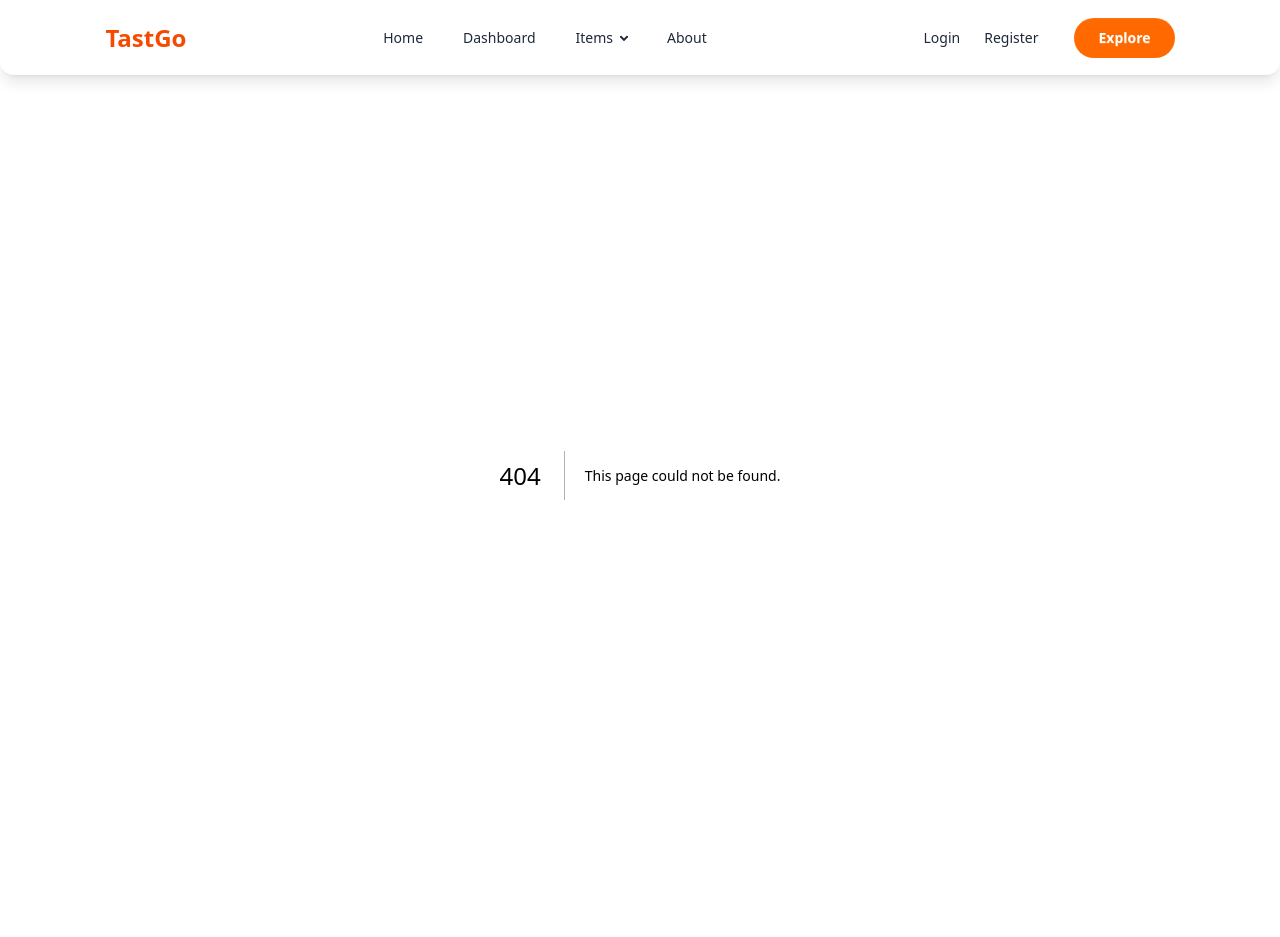
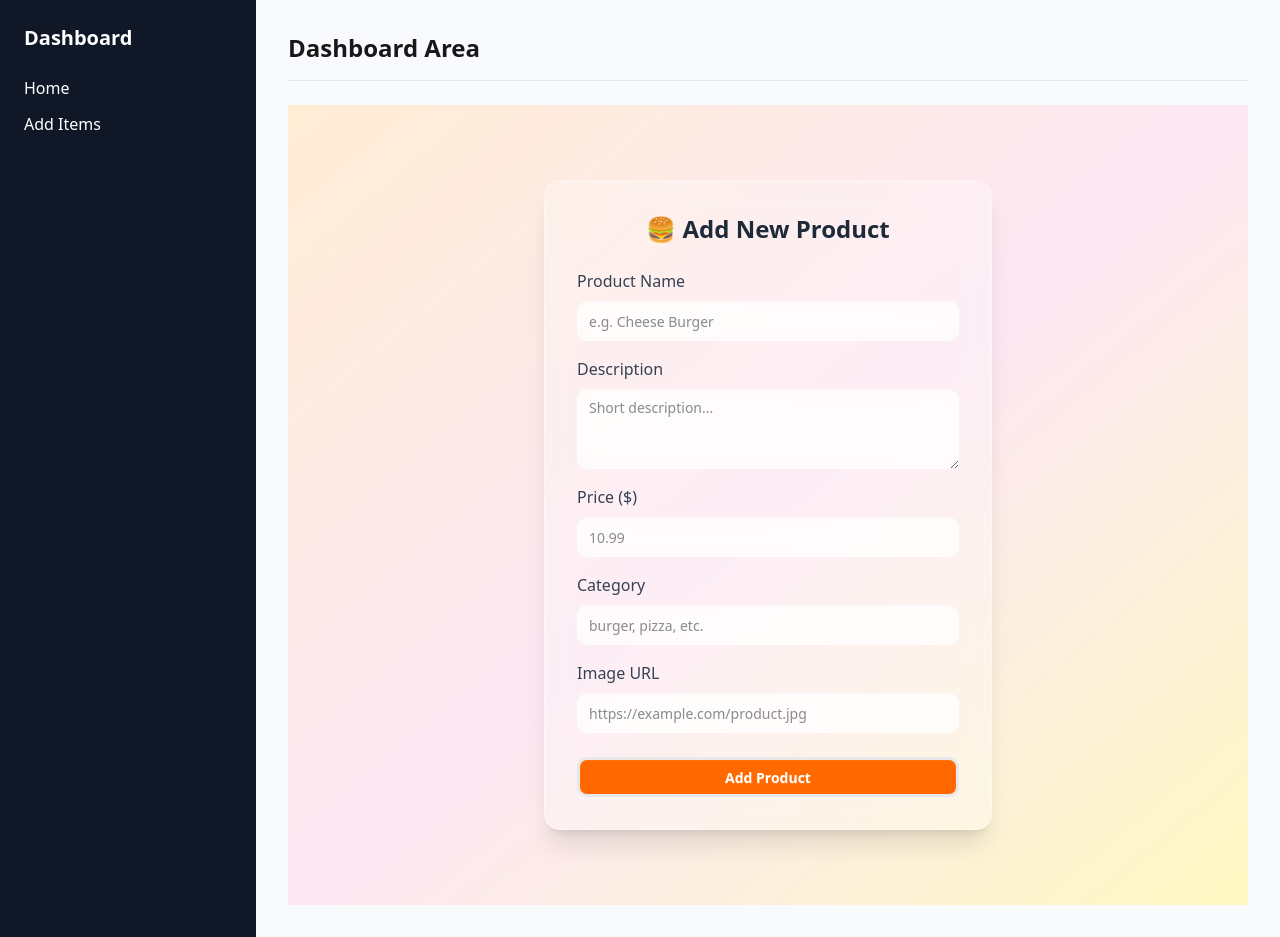
Before and after one commit to arjsabbir88/tastygo, a Next.js app: page /dashboard/add-items in a window 1280 px wide. Before the commit this address had no page. Before the commit the page ends 875 px from the top, so only its background shows below. Built offline with nearby package versions, Linux system fonts and the light colour scheme.

Commit message:
completed the dashboard

```diff
--- /dev/null
+++ b/app/components/ClientLayout/ClientLayout.tsx
@@ -0,0 +1,18 @@
+"use client";
+
+import { usePathname } from "next/navigation";
+import NavBar from "../NavBar/NavBar";
+import { div } from "framer-motion/client";
+
+
+export default function ClientLayout({ children }: { children: React.ReactNode }) {
+  const pathname = usePathname();
+  const isDashboard = pathname.startsWith("/dashboard");
+
+  return (
+    <div className="min-h-screen flex flex-col">
+      {!isDashboard && <NavBar />}
+      <main className="flex-1">{children}</main>
+    </div>
+  );
+}
--- a/app/components/Menu/MenuPage.tsx
+++ b/app/components/Menu/MenuPage.tsx
@@ -1,6 +1,7 @@
 "use client";
 import { useEffect, useState } from "react";
 import { motion } from "framer-motion";
+import Link from "next/link";
 
 const MenuPage = () => {
   interface Item {
@@ -25,9 +26,15 @@ const MenuPage = () => {
   }, []);
 
   // Group by category
-  const categories = ["ice-cream", "pizza", "burger", "sandwich", "soft-drinks"];
+  const categories = [
+    "ice-cream",
+    "pizza",
+    "burger",
+    "sandwich",
+    "soft-drinks",
+  ];
   console.log("Fetched items:", items); // Debugging line to check fetched items
-  const getItemsByCategory = (cat:any) =>
+  const getItemsByCategory = (cat: any) =>
     items.filter((item) => item.category === cat);
 
   return (
@@ -52,6 +59,7 @@ console.log("Fetched items:", items); // Debugging line to check fetched items
           {/* Horizontal Scroll / Slider */}
           <div className="flex gap-6 overflow-hidden pb-4 scrollbar-hide">
             {getItemsByCategory(cat).map((item) => (
+              <Link key={item._id} href={`/pages/all-items/${item._id}`}>
                 <motion.div
                   key={item.id}
                   whileHover={{ scale: 1.05 }}
@@ -76,6 +84,7 @@ console.log("Fetched items:", items); // Debugging line to check fetched items
                     </button>
                   </div>
                 </motion.div>
+              </Link>
             ))}
           </div>
         </motion.div>
--- a/app/components/NavBar/NavBar.tsx
+++ b/app/components/NavBar/NavBar.tsx
@@ -91,6 +91,7 @@
 import Link from "next/link";
 import { motion } from "framer-motion";
 import { useState } from "react";
+import { nav } from "framer-motion/client";
 
 const NavBar = () => {
   const [isOpen, setIsOpen] = useState(false);
@@ -146,6 +147,7 @@ const NavBar = () => {
   );
 
   return (
+    <nav className="sticky top-0 z-50">
       <motion.div
         initial={{ y: -80, opacity: 0 }}
         animate={{ y: 0, opacity: 1 }}
@@ -236,6 +238,7 @@ const NavBar = () => {
           </motion.div>
         )}
       </motion.div>
+    </nav>
   );
 };
 
--- a/app/pages/add-items/page.tsx
+++ b/app/dashboard/add-items/page.tsx
@@ -1,7 +1,6 @@
 "use client";
 import { useState } from "react";
 import { motion } from "framer-motion";
-import { create } from "domain";
 
 const AddProductForm = () => {
   const [formData, setFormData] = useState({
--- /dev/null
+++ b/app/dashboard/layout.tsx
@@ -0,0 +1,34 @@
+"use client";
+
+import { ReactNode } from "react";
+import Link from "next/link";
+
+export default function DashboardLayout({ children }: { children: ReactNode }) {
+  return (
+    <div className="flex min-h-screen">
+      {/* Sidebar */}
+      <aside className="w-64 bg-gray-900 text-white p-6">
+        <h2 className="text-xl font-bold mb-6">Dashboard</h2>
+        <nav className="flex flex-col gap-3">
+          <Link href="/" className="hover:text-gray-300">
+            Home
+          </Link>
+          <Link href="/dashboard/add-items" className="hover:text-gray-300">
+            Add Items
+          </Link>
+
+        </nav>
+      </aside>
+
+      {/* Main Content */}
+      <main className="flex-1 bg-gray-50 p-8">
+        <header className="border-b pb-4 mb-6">
+          <h1 className="text-2xl font-semibold">Dashboard Area</h1>
+        </header>
+
+        {/* Page Content */}
+        <div>{children}</div>
+      </main>
+    </div>
+  );
+}
--- a/app/layout.tsx
+++ b/app/layout.tsx
@@ -1,7 +1,10 @@
+
 import type { Metadata } from "next";
 import { Geist, Geist_Mono } from "next/font/google";
 import "./globals.css";
 import NavBar from "./components/NavBar/NavBar";
+import { usePathname } from "next/navigation";
+import ClientLayout from "./components/ClientLayout/ClientLayout";
 
 const geistSans = Geist({
   variable: "--font-geist-sans",
@@ -28,10 +31,11 @@ export default function RootLayout({
       <body
         className={`${geistSans.variable} ${geistMono.variable} antialiased bg-base-300 text-base-content min-h-screen`}
       >
-        <div className="z-50 sticky top-0 left-0 w-full">
-          <NavBar/>
-        </div>
-        {children}
+        {/* <div className="z-50 sticky top-0 left-0 w-full">
+          {<NavBar/>}
+        </div> */}
+        <ClientLayout>{children}</ClientLayout>
+
       </body>
     </html>
   );
```
Also changed, not shown: app/pages/all-items/page.tsx (+0 -17 lines). Lines whose indentation alone changed are shown as unchanged.
